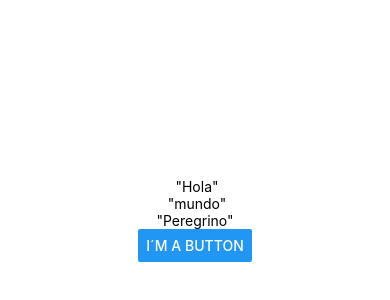
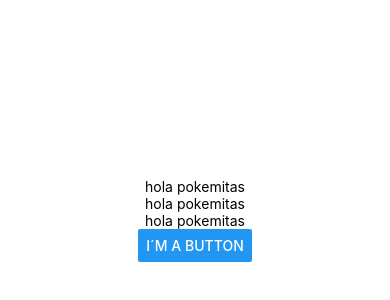
Before and after one commit to yahircj/PM192, a React Native app in the folder blank/: screen / in a window 390 px wide. Shown: the part 202-502 px from the top of the page. Built offline with nearby package versions, Linux system fonts and the light colour scheme.

Commit message:
Commit final

```diff
--- a/blank/App.js
+++ b/blank/App.js
@@ -3,12 +3,14 @@
 */
 import { StatusBar } from 'expo-status-bar';
 import { StyleSheet, Text, View, Button } from 'react-native';
+import React, { useState } from 'react';
 
 
-const Texto=(props)=>{
-  const {children}=props
+const Texto=()=>{
+  const [contenido, setContenido]=useState('hola pokemitas')
+  const actualizarTexto=()=>{setContenido('Estado actualizado')}
   return(
-        <Text>{children}</Text>
+        <Text onPress={actualizarTexto}>{contenido}</Text>
   )
 }
 
@@ -18,9 +20,9 @@
 export default function App() {
   return (
     <View style={styles.container}>
-      <Texto > "Hola"</Texto>
-      <Texto > "mundo"</Texto>
-      <Texto > "Peregrino" </Texto>
+      <Texto > </Texto>
+      <Texto > </Texto>
+      <Texto > </Texto>
       <Button title= "i´m a button"></Button>
       <StatusBar style="auto" />
     </View>
```
